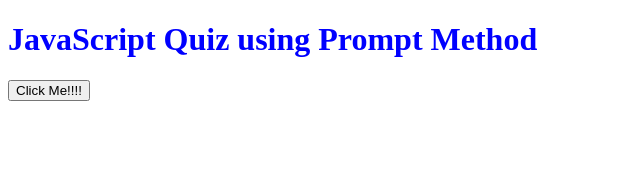
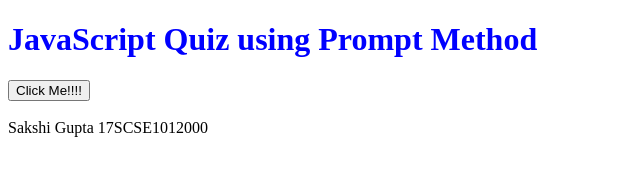
Before and after one commit to sakshigupta06/Assignment-Web, a plain HTML site: page index.html in a window 1280 px wide. Shown: the whole page, without its empty margins (0-640 px from the left). Drawn offline with Linux system fonts and the light colour scheme.

Commit message:
Update index.html

```diff
--- a/index.html
+++ b/index.html
@@ -13,6 +13,8 @@
     </button>
     <br><br>
     <div id="picture">
+        Sakshi Gupta
+        17SCSE1012000
 
 
     </div>
```
